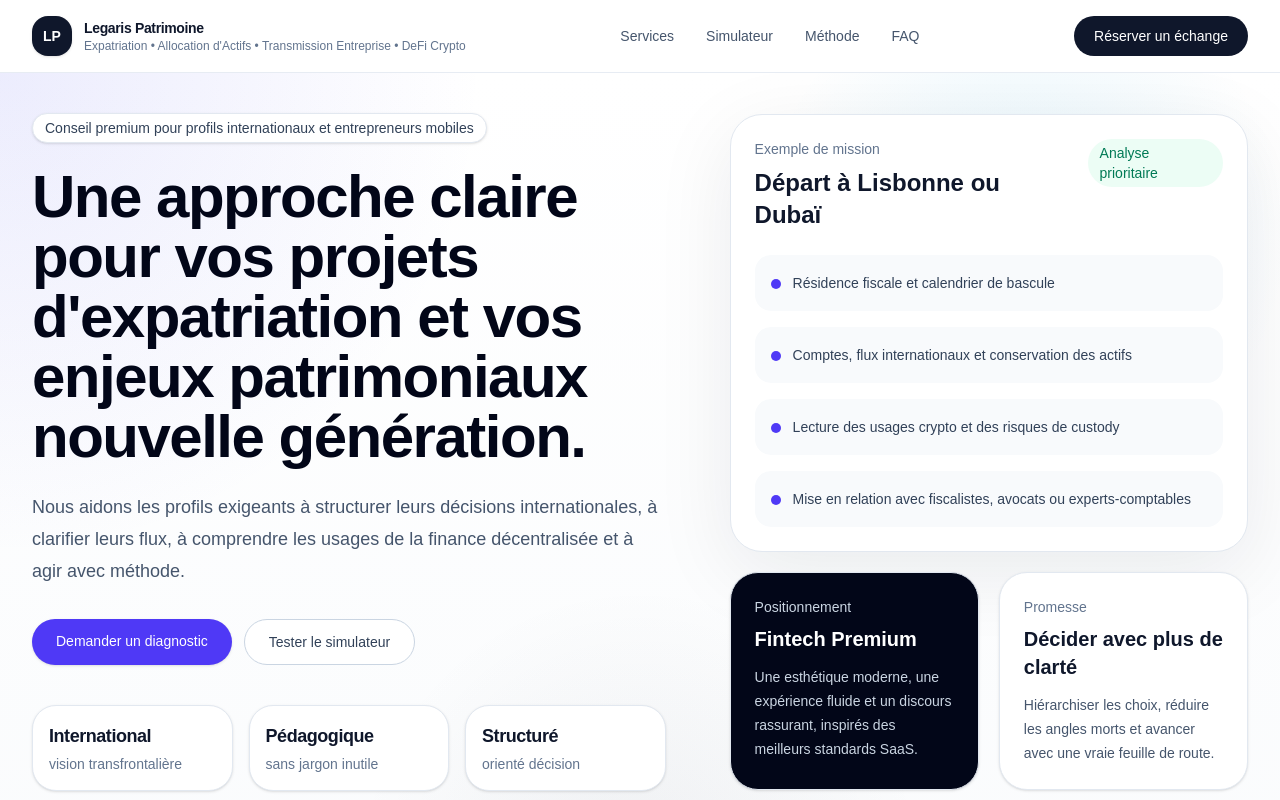
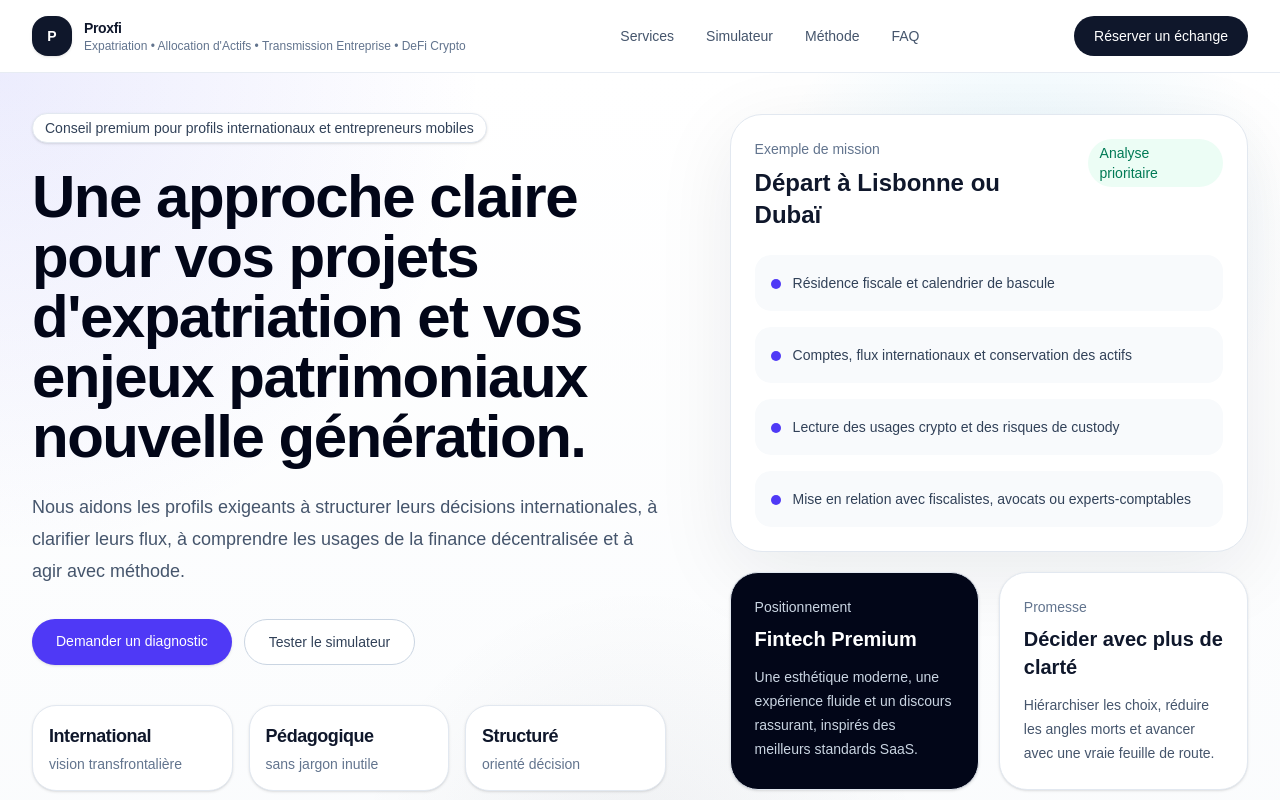
Before and after one commit to julien7paris/legaris-site, a Next.js app: page / in a window 1280 px wide. Shown: the top 800 px of the page. Built offline with nearby package versions, Linux system fonts and the light colour scheme.

Commit message:
mise à jour simulateur

```diff
--- a/app/a-propos/page.tsx
+++ b/app/a-propos/page.tsx
@@ -51,7 +51,7 @@ export default function AProposPage() {
               LP
             </div>
             <div>
-              <p className="text-sm font-semibold">Legaris Patrimoine</p>
+              <p className="text-sm font-semibold">Proxfi</p>
               <p className="text-xs text-slate-500">Expatriation • Allocation d'Actifs • Transmission Entreprise • DeFi Crypto</p>
             </div>
           </Link>
@@ -97,7 +97,7 @@ export default function AProposPage() {
               </h1>
 
               <p className="mt-6 max-w-2xl text-lg leading-8 text-slate-600">
-                Legaris Patrimoine est né d&apos;une conviction simple : les sujets patrimoniaux
+                Proxfi est né d&apos;une conviction simple : les sujets patrimoniaux
                 internationaux méritent une lecture plus claire, plus structurée et plus
                 rassurante, à la hauteur des enjeux réels de clients exigeants.
               </p>
@@ -141,7 +141,7 @@ export default function AProposPage() {
                     </h2>
 
                     <p className="mt-4 max-w-2xl text-slate-800">
-                      Legaris Patrimoine privilégie une logique de cadrage, de compréhension et de structuration.
+                      Proxfi privilégie une logique de cadrage, de compréhension et de structuration.
                       L&apos;approche repose sur la pédagogie, la vision d&apos;ensemble et la coordination
                       des expertises nécessaires lorsque la situation le requiert.
                     </p>
@@ -204,7 +204,7 @@ export default function AProposPage() {
                 commerciale.
               </p>
               <p>
-                Legaris Patrimoine propose une lecture plus stratégique : comprendre les
+                Proxfi propose une lecture plus stratégique : comprendre les
                 conséquences d&apos;un choix de pays, l&apos;impact d&apos;un calendrier, les enjeux de
                 résidence fiscale, les questions de conservation, les flux, la traçabilité
                 et la cohérence d&apos;ensemble.
@@ -303,7 +303,7 @@ export default function AProposPage() {
 
             <div className="space-y-6 text-base leading-8 text-slate-600">
               <p>
-                Legaris Patrimoine s&apos;inscrit dans une démarche exigeante, nourrie par un
+                Proxfi s&apos;inscrit dans une démarche exigeante, nourrie par un
                 parcours ancré dans l&apos;analyse, la structuration et la compréhension de
                 sujets techniques complexes.
               </p>
@@ -372,7 +372,7 @@ export default function AProposPage() {
 
       <footer className="border-t border-slate-200 bg-white">
         <div className="mx-auto flex max-w-7xl flex-col gap-4 px-6 py-8 text-sm text-slate-500 md:flex-row md:items-center md:justify-between lg:px-8">
-          <p>© 2026 Legaris Patrimoine. Tous droits réservés.</p>
+          <p>© 2026 Proxfi. Tous droits réservés.</p>
           <div className="flex gap-6">
             <Link href="/mentions-legales" className="hover:text-slate-800">
               Mentions légales
--- a/app/methode/page.tsx
+++ b/app/methode/page.tsx
@@ -63,7 +63,7 @@ export default function MethodePage() {
               H
             </div>
             <div>
-              <p className="text-sm font-semibold tracking-tight">Legaris Patrimoine</p>
+              <p className="text-sm font-semibold tracking-tight">Proxfi</p>
               <p className="text-xs text-slate-500">
                 Expatriation • Allocation d'Actifs • Transmission Entreprise • DeFi Crypto
               </p>
--- a/app/page.tsx
+++ b/app/page.tsx
@@ -82,10 +82,10 @@ export default function ExpatDeFiLandingPage() {
         <div className="mx-auto flex max-w-7xl items-center justify-between px-6 py-4 lg:px-8">
           <a href="#top" className="flex items-center gap-3">
             <div className="flex h-10 w-10 items-center justify-center rounded-2xl bg-slate-900 text-sm font-semibold text-white shadow-sm">
-              LP
+              P
             </div>
             <div>
-              <p className="text-sm font-semibold tracking-tight">Legaris Patrimoine</p>
+              <p className="text-sm font-semibold tracking-tight">Proxfi</p>
               <p className="text-xs text-slate-500">Expatriation • Allocation d'Actifs • Transmission Entreprise • DeFi Crypto</p>
             </div>
           </a>
@@ -339,7 +339,7 @@ export default function ExpatDeFiLandingPage() {
 
       <footer className="border-t border-slate-200 bg-white">
         <div className="mx-auto flex max-w-7xl flex-col gap-4 px-6 py-8 text-sm text-slate-500 md:flex-row md:items-center md:justify-between lg:px-8">
-          <p>© 2026 Legaris Patrimoine. Tous droits réservés.</p>
+          <p>© 2026 Proxfi. Tous droits réservés.</p>
           <div className="flex gap-6">
             <a href="#" className="hover:text-slate-800">Mentions légales</a>
             <Link href="/a-propos" className="hover:text-slate-800">À propos</Link>
--- a/app/simulateur/page.tsx
+++ b/app/simulateur/page.tsx
@@ -615,7 +615,7 @@ export default function SimulateurPage() {
               H
             </div>
             <div>
-              <p className="text-sm font-semibold tracking-tight">Legaris Patrimoine</p>
+              <p className="text-sm font-semibold tracking-tight">Proxfi</p>
               <p className="text-xs text-slate-500">Simulateur stratégique</p>
             </div>
           </a>
```
